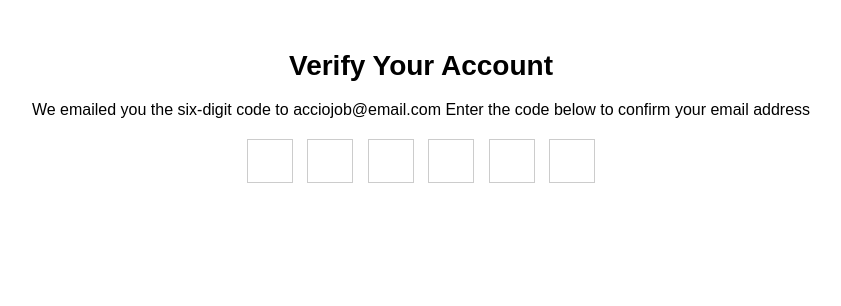
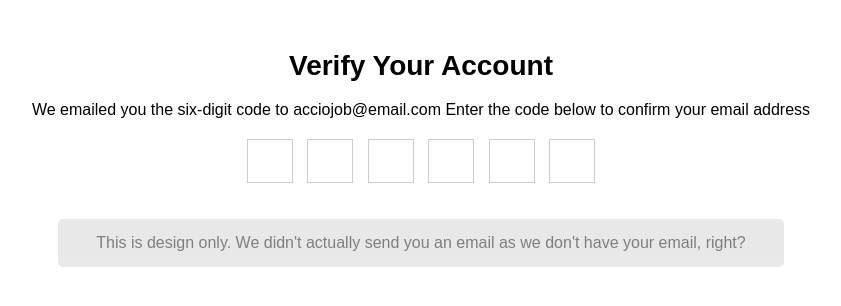
Before and after one commit to acciojob/OTP-SaiPrasad-22, a website: page main.html in a window 1280 px wide. Shown: the whole page, without its empty margins (219-1060 px from the left). Drawn offline with Linux system fonts and the light colour scheme.

Commit message:
created a submission

```diff
--- a/main.html
+++ b/main.html
@@ -17,6 +17,10 @@
         <input type="text" maxlength="1" class="code" id="code5">
         <input type="text" maxlength="1" class="code" id="code6">
     </div>
+<br><br>
+	<div class="email">
+		This is design only. We didn't actually send you an email as we don't have your email, right?
+	</div>
 
     <!-- the entire body must be written by student -->
     <script type="text/javascript" src="./script.js"></script>
--- a/styles.css
+++ b/styles.css
@@ -25,3 +25,17 @@ body {
     font-size: 18px;
     margin-top: 10px;
 }
+
+input{
+
+}
+
+.email{
+	margin-top : 40px;
+	background-color : lightgrey;
+	max-width : 55%;
+	padding : 15px;
+	opacity : 0.5;
+	margin : auto;
+	border-radius : 5px;
+}
```
